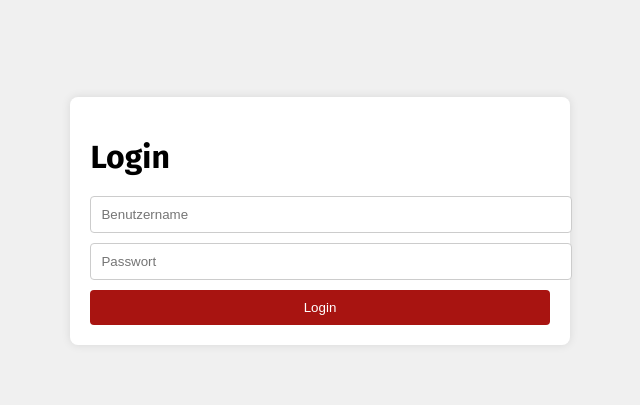
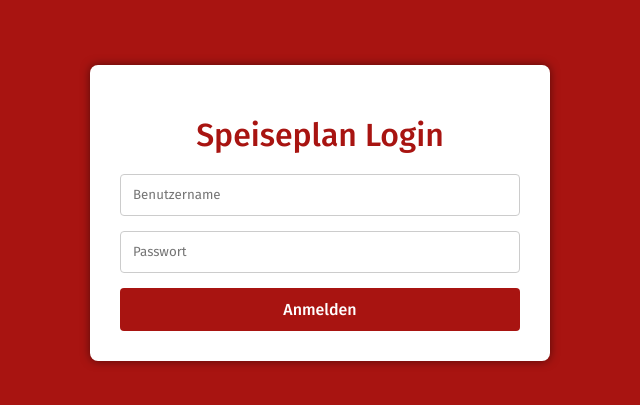
Before and after one commit to Matewoo/pdf-writer, a plain HTML site: page frontend/public/login.html in a window 1280 px wide. Shown: the part 187-592 px from the top of the page, without its empty margins (320-960 px from the left). Drawn offline with Linux system fonts and the light colour scheme.

Commit message:
new login page in app design

```diff
--- a/frontend/public/login.html
+++ b/frontend/public/login.html
@@ -3,54 +3,85 @@
 <head>
     <meta charset="UTF-8">
     <meta name="viewport" content="width=device-width, initial-scale=1.0">
-    <title>Login</title>
+    <title>Speiseplan Login</title>
+    <meta name="google" content="notranslate">
     <link href="https://fonts.googleapis.com/css2?family=Fira+Sans:wght@400;500;700&display=swap" rel="stylesheet">
+    <link rel="stylesheet" type="text/css" href="style.css">
     <style>
+        html, body {
+            margin: 0;
+            padding: 0;
+            overflow: hidden;
+            height: 100%;
+        }
         body {
-            font-family: 'Fira Sans', sans-serif;
             display: flex;
             justify-content: center;
             align-items: center;
             height: 100vh;
-            background-color: #f0f0f0;
         }
         .login-container {
             background-color: white;
-            padding: 20px;
+            padding: 30px;
             border-radius: 8px;
-            box-shadow: 0 0 10px rgba(0, 0, 0, 0.1);
+            box-shadow: 0 0 10px rgba(0, 0, 0, 0.5);
+            max-width: 400px;
+            width: 100%;
+            max-height: 90vh;
+            overflow-y: auto;
         }
         .login-container h1 {
+            color: #a81411;
             margin-bottom: 20px;
+            text-align: center;
+            font-weight: 500;
         }
         .login-container input {
             width: 100%;
-            padding: 10px;
-            margin-bottom: 10px;
+            padding: 12px;
+            margin-bottom: 15px;
             border: 1px solid #ccc;
             border-radius: 4px;
+            font-family: 'Fira Sans', sans-serif;
+            box-sizing: border-box;
         }
         .login-container button {
             width: 100%;
-            padding: 10px;
+            padding: 12px;
             background-color: #a81411;
             color: white;
             border: none;
             border-radius: 4px;
             cursor: pointer;
+            font-family: 'Fira Sans', sans-serif;
+            font-weight: 500;
+            font-size: 16px;
+            transition: background-color 0.3s;
         }
         .login-container button:hover {
             background-color: #8e1210;
+        }
+        .telc-logo {
+            text-align: center;
+            margin-bottom: 20px;
+        }
+        .telc-logo img {
+            max-width: 150px;
         }
     </style>
 </head>
 <body>
     <div class="login-container">
-        <h1>Login</h1>
+        <div class="telc-logo">
+            <img src="/resources/img/telc-logo.png" alt="telc Logo" onerror="this.style.display='none'">
+        </div>
+        <h1>Speiseplan Login</h1>
         <input type="text" id="username" placeholder="Benutzername">
         <input type="password" id="password" placeholder="Passwort">
-        <button onclick="login()">Login</button>
-        <p id="error-message" style="color: red; display: none;">Login fehlgeschlagen. Bitte versuchen Sie es erneut.</p>
+        <button onclick="login()">Anmelden</button>
+        <p id="error-message" style="color: #a81411; text-align: center; display: none; margin-top: 15px; font-weight: 500;">
+            Login fehlgeschlagen. Bitte versuchen Sie es erneut.
+        </p>
     </div>
     <script>
         function login() {
@@ -77,6 +108,13 @@
                 document.getElementById('error-message').style.display = 'block';
             });
         }
+
+        // Tastaturereignis für Enter-Taste hinzufügen
+        document.getElementById('password').addEventListener('keyup', function(event) {
+            if (event.key === 'Enter') {
+                login();
+            }
+        });
     </script>
 </body>
 </html>
```
